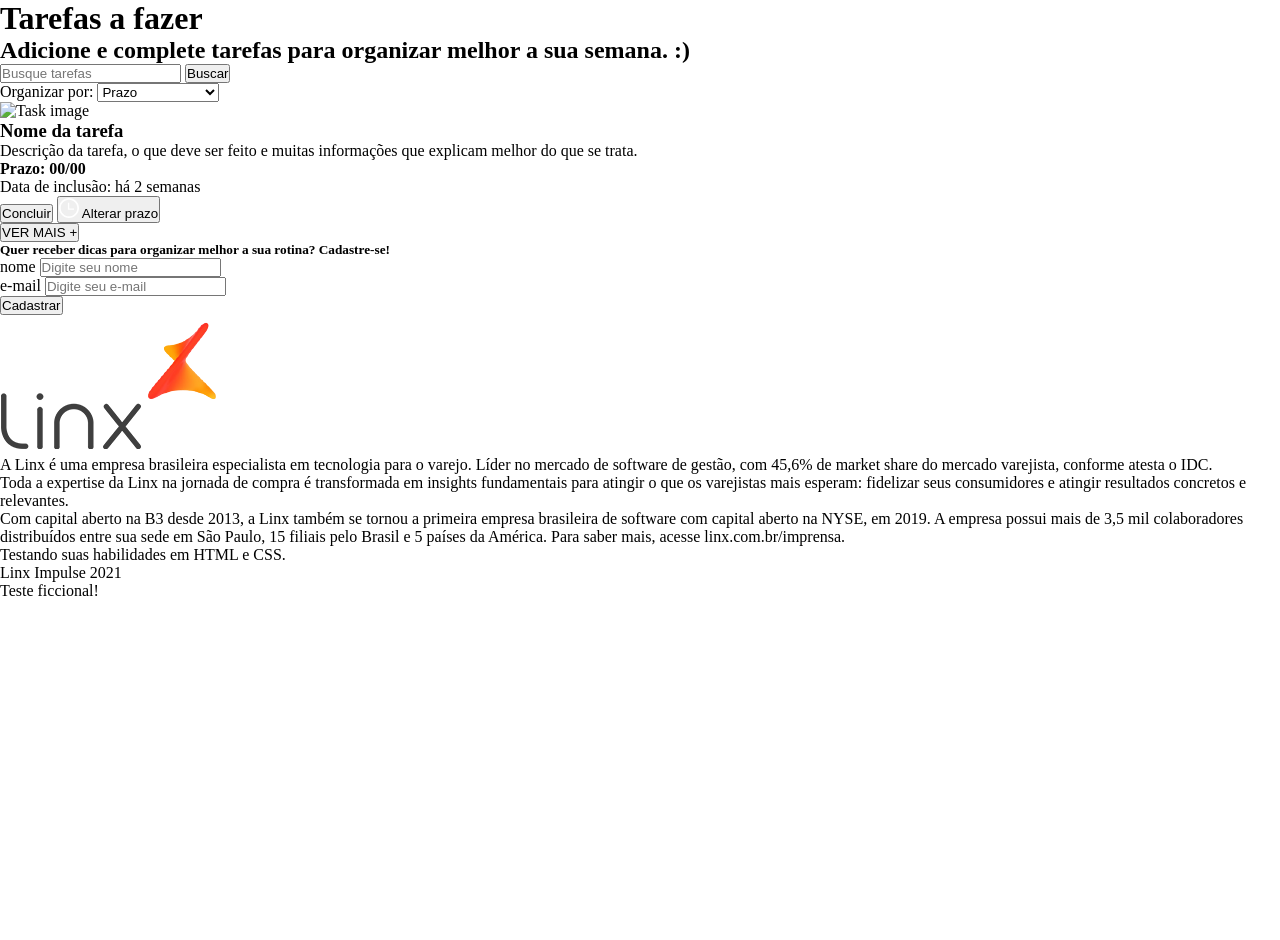
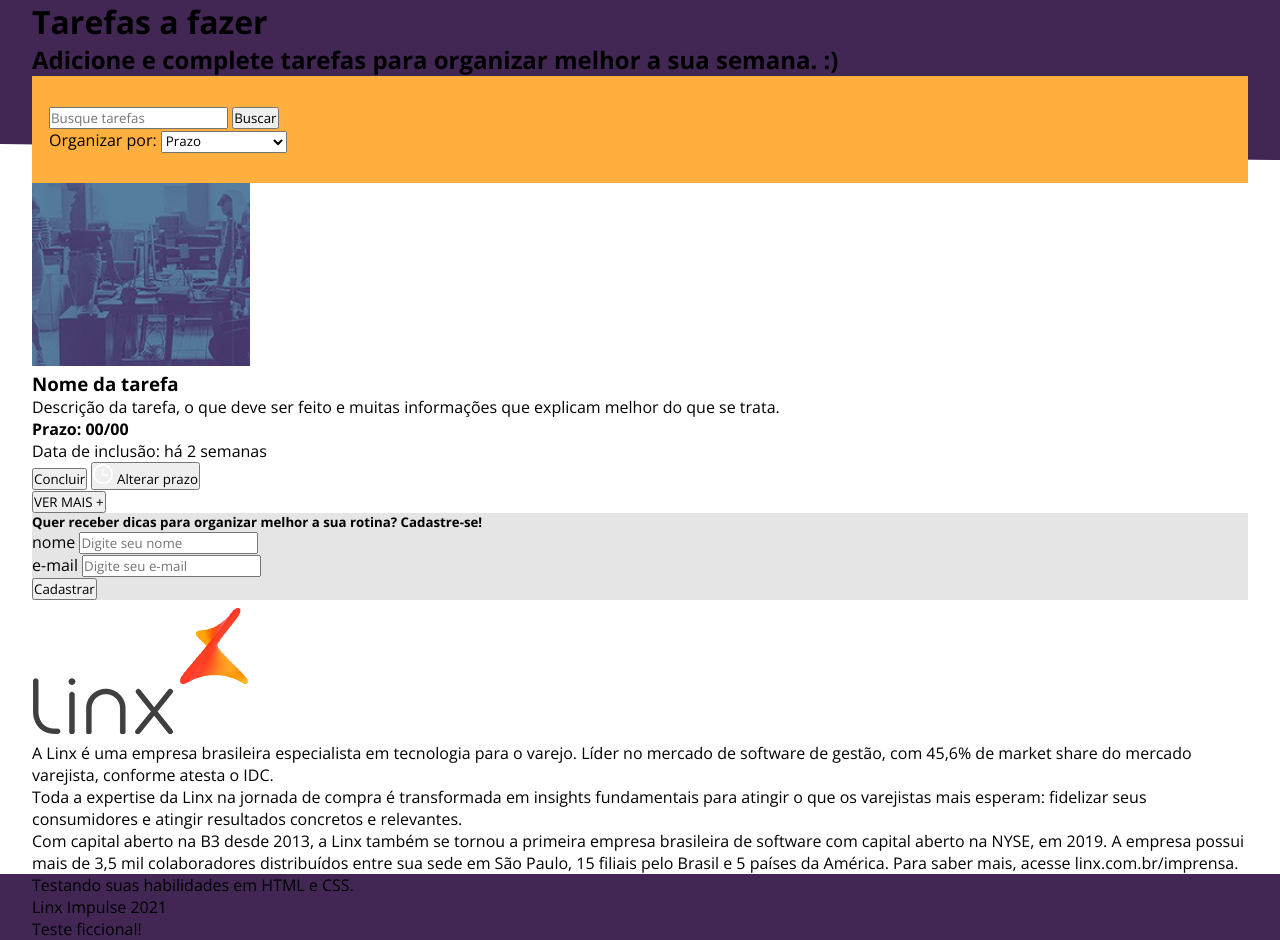
Before and after one commit to Matheus-Alpe/desafio-webdesign-linx, a website: page dist/index.html in a window 1280 px wide. Before the commit the page ends 800 px from the top, so only its background shows below. Drawn offline with nearby package versions, Linux system fonts and the light colour scheme.

Commit message:
feat: add layout files. refactor: changed html, node-sass watcher.

```diff
--- a/dist/css/index.css
+++ b/dist/css/index.css
@@ -1 +1 @@
-@import url("https://fonts.googleapis.com/css2?family=Open+Sans:wght@400;600;700;800&display=swap");*,*::after,*::before{box-sizing:border-box;position:relative;margin:0;padding:0}
+@import url("https://fonts.googleapis.com/css2?family=Open+Sans:wght@400;600;700;800&display=swap");@import url("https://fonts.googleapis.com/css2?family=Open+Sans:wght@400;600;700;800&display=swap");@import url("https://fonts.googleapis.com/css2?family=Open+Sans:wght@400;600;700;800&display=swap");@import url("https://fonts.googleapis.com/css2?family=Open+Sans:wght@400;600;700;800&display=swap");@import url("https://fonts.googleapis.com/css2?family=Open+Sans:wght@400;600;700;800&display=swap");*,*::after,*::before{box-sizing:border-box;position:relative;margin:0;padding:0;font-family:'Open Sans', sans-serif}.hero-wrapper::before{content:'';background-color:#422755;min-height:160px;width:100%;z-index:-1;position:absolute;top:0;left:0;clip-path:polygon(0 0, 100% 0, 100% 100%, 0 90%)}.content-wrapper .nav{background-color:#FEAF3D;padding:30px 17px}.content-wrapper .newsletter{background-color:#E5E5E5}.footer{background-color:#422755}.container{max-width:95%;margin:0 auto}
--- a/dist/index.html
+++ b/dist/index.html
@@ -8,22 +8,24 @@
     <title>Teste WebDesign 2021</title>
 </head>
 <body>
-    <header class="hero">
-        <h1>Tarefas a fazer</h1>
-        <h2>Adicione e complete tarefas para organizar melhor a sua semana. :)</h2>
+    <header class="hero-wrapper">
+        <div class="hero container">
+            <h1>Tarefas a fazer</h1>
+            <h2>Adicione e complete tarefas para organizar melhor a sua semana. :)</h2>
+        </div>
     </header>
 
-    <main class="content-wrapper">
-        <nav>
-            <form action="#" class="search-box">
+    <main class="content-wrapper container">
+        <nav class="nav">
+            <form action="#" class="nav__search-box">
                 <input type="text" placeholder="Busque tarefas">
                 <button class="button">Buscar</button>
             </form>
-            <div>
+            <div class="nav__order-by">
                 <label for="order-by">Organizar por:</label>
                 <select name="order-by" id="order-by">
-                    <option value="">Prazo</option>
-                    <option value="">Data de inclusão</option>
+                    <option value="prazo">Prazo</option>
+                    <option value="inclusao">Data de inclusão</option>
                 </select>
             </div>
         </nav>
@@ -33,7 +35,7 @@
 
                 <div class="task">
                     <figure class="task__img">
-                        <img src="#" alt="Task image">
+                        <img src="assets/default.png" alt="Task image">
                     </figure>
                     <div class="task__details">
                         <h3 class="task__name">Nome da tarefa</h3>
@@ -92,7 +94,7 @@
     </main>
 
     <footer class="footer">
-        <div>
+        <div class="container">
             <p>Testando suas habilidades em HTML e CSS.</p>
             <p>Linx Impulse 2021</p>
             <p>Teste ficcional!</p>
--- /dev/null
+++ b/dist/scss/_typography.scss
@@ -0,0 +1 @@
+@import './globals/variables';
--- a/dist/scss/globals/_resets.scss
+++ b/dist/scss/globals/_resets.scss
@@ -5,4 +5,5 @@
     position: relative;
     margin: 0;
     padding: 0;
+    font-family: 'Open Sans', sans-serif;
 }
--- a/dist/scss/index.scss
+++ b/dist/scss/index.scss
@@ -1 +1,3 @@
 @import './globals/index';
+@import './layout/index';
+@import 'typography';
--- /dev/null
+++ b/dist/scss/layout/_footer.scss
@@ -0,0 +1,5 @@
+@import '../globals/variables';
+
+.footer {
+    background-color: $dark-purple;
+}
--- /dev/null
+++ b/dist/scss/layout/_header.scss
@@ -0,0 +1,18 @@
+@import '../globals/variables';
+
+.hero-wrapper {
+
+    &::before {
+        content: '';
+        background-color: $dark-purple;
+        min-height: 160px;
+        width: 100%;
+        z-index: -1;
+        position: absolute;
+        top: 0;
+        left: 0;
+        clip-path: polygon(0 0, 100% 0, 100% 100%, 0 90%);
+    }
+
+
+}
--- /dev/null
+++ b/dist/scss/layout/_main.scss
@@ -0,0 +1,13 @@
+@import '../globals/variables';
+
+.content-wrapper {
+
+    .nav {
+        background-color: $yellow-orange;
+        padding: 30px 17px;
+    }
+
+    .newsletter {
+        background-color: $light-grey;
+    }
+}
--- /dev/null
+++ b/dist/scss/layout/index.scss
@@ -0,0 +1,8 @@
+@import 'header';
+@import 'main';
+@import 'footer';
+
+.container {
+    max-width: 95%;
+    margin: 0 auto;
+}
--- a/package.json
+++ b/package.json
@@ -4,7 +4,7 @@
   "main": "index.js",
   "scripts": {
     "start": "npm-run-all --parallel watch:sass watch:files",
-    "watch:sass": "node-sass -w dist/scss/index.scss -o dist/css --output-style compressed",
+    "watch:sass": "node-sass -w dist/**/*.scss -o dist/css --output-style compressed",
     "watch:files": "browser-sync start --server --files 'dist/**/*.css, dist/**/*.html, dist/**/*.js, !node_modules/**/*'"
   },
   "repository": "git@github.com:Matheus-Alpe/desafio-webdesign-linx.git",
```
